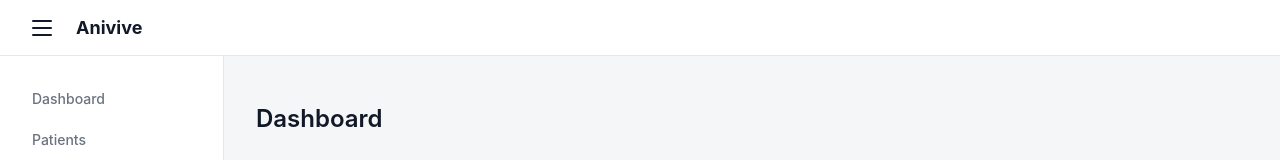
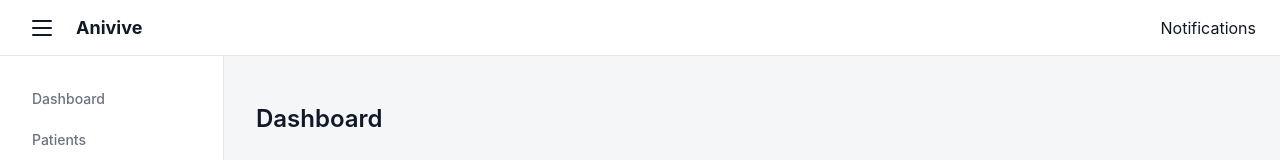
Before and after one commit to markwuu/anivive-assessment, a Next.js app: page /dashboard in a window 1280 px wide. Shown: the top 160 px of the page. Built offline with nearby package versions, Linux system fonts and the light colour scheme.

Commit message:
updated header with notification link

```diff
--- a/src/components/header/index.tsx
+++ b/src/components/header/index.tsx
@@ -1,33 +1,40 @@
-"use client";
+'use client';
 
-import { useAppDispatch, useAppSelector } from "@/redux/hooks";
+import { useAppDispatch, useAppSelector } from '@/redux/hooks';
 import {
 	selectSidebarCollapsed,
 	toggleSidebar,
-} from "@/redux/features/sidebar";
-import styles from "./header.module.scss";
+} from '@/redux/features/sidebar';
+import styles from './header.module.scss';
+import Link from 'next/link';
 
 export default function Header() {
 	const dispatch = useAppDispatch();
 	const collapsed = useAppSelector(selectSidebarCollapsed);
 
 	return (
-    <header className={styles["header"]}>
-      <div className={styles["header-start"]}>
+		<header className={styles['header']}>
+			<div className={styles['header-start']}>
 				<button
-          aria-label={collapsed ? "Expand sidebar" : "Collapse sidebar"}
-          className={styles["sidebar-toggle"]}
-          type="button"
+					aria-label={collapsed ? 'Expand sidebar' : 'Collapse sidebar'}
+					className={styles['sidebar-toggle']}
+					type='button'
 					onClick={() => dispatch(toggleSidebar())}
 				>
-          <span className={styles["toggle-bar"]} />
-          <span className={styles["toggle-bar"]} />
-          <span className={styles["toggle-bar"]} />
+					<span className={styles['toggle-bar']} />
+					<span className={styles['toggle-bar']} />
+					<span className={styles['toggle-bar']} />
 				</button>
-        <span className={styles["logo"]}>Anivive</span>
+				<span className={styles['logo']}>Anivive</span>
 			</div>
-      <nav aria-label="Header actions" className={styles["header-actions"]}>
-        {/* Notifications go here */}
+			<nav aria-label='Header actions' className={styles['header-actions']}>
+				<Link
+					key={'/notifications'}
+					className={styles['nav-link']}
+					href={'/notifications'}
+				>
+					<span className={styles['nav-label']}>Notifications</span>
+				</Link>
 			</nav>
 		</header>
 	);
```
Lines whose indentation alone changed are shown as unchanged.
